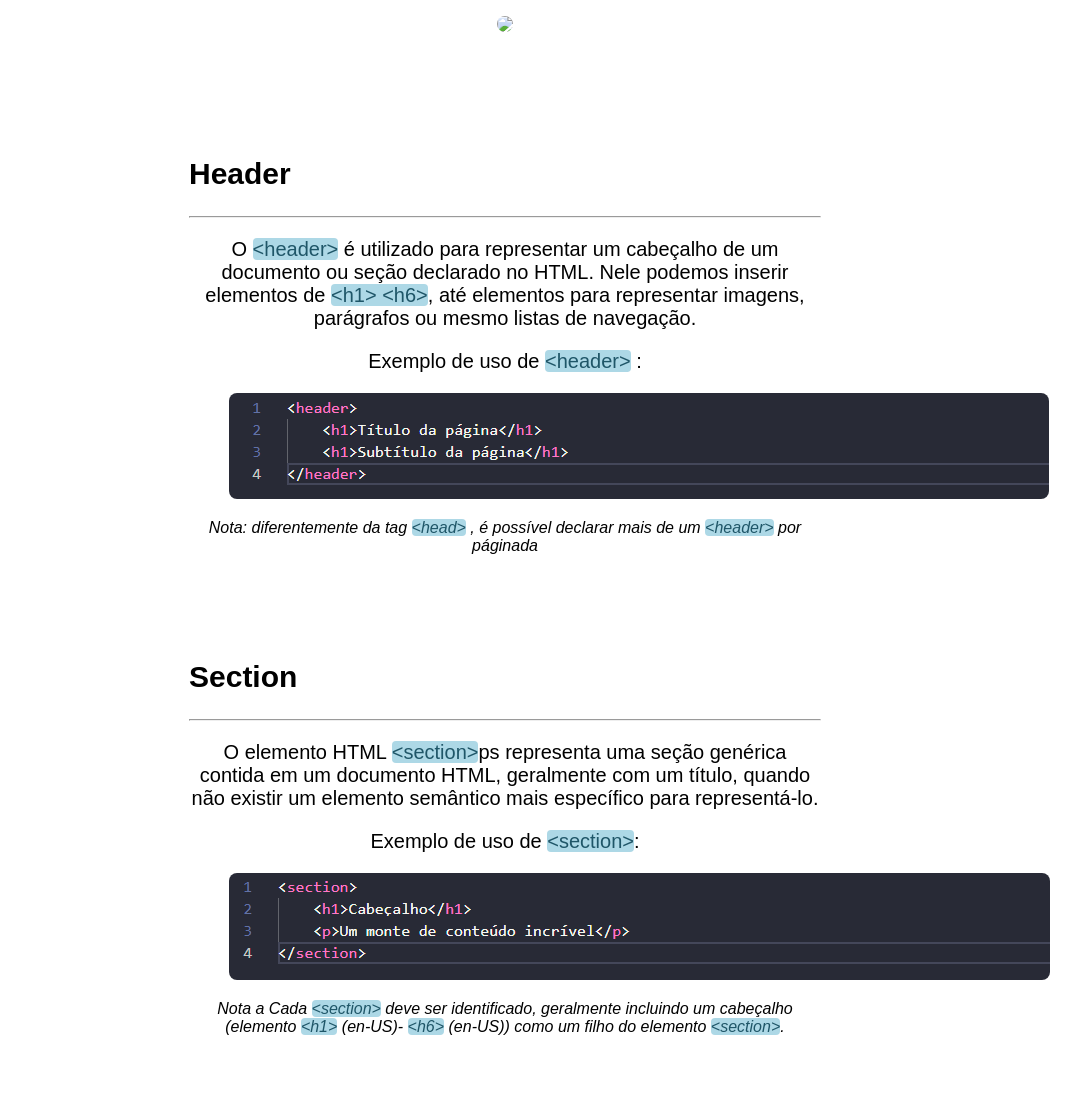
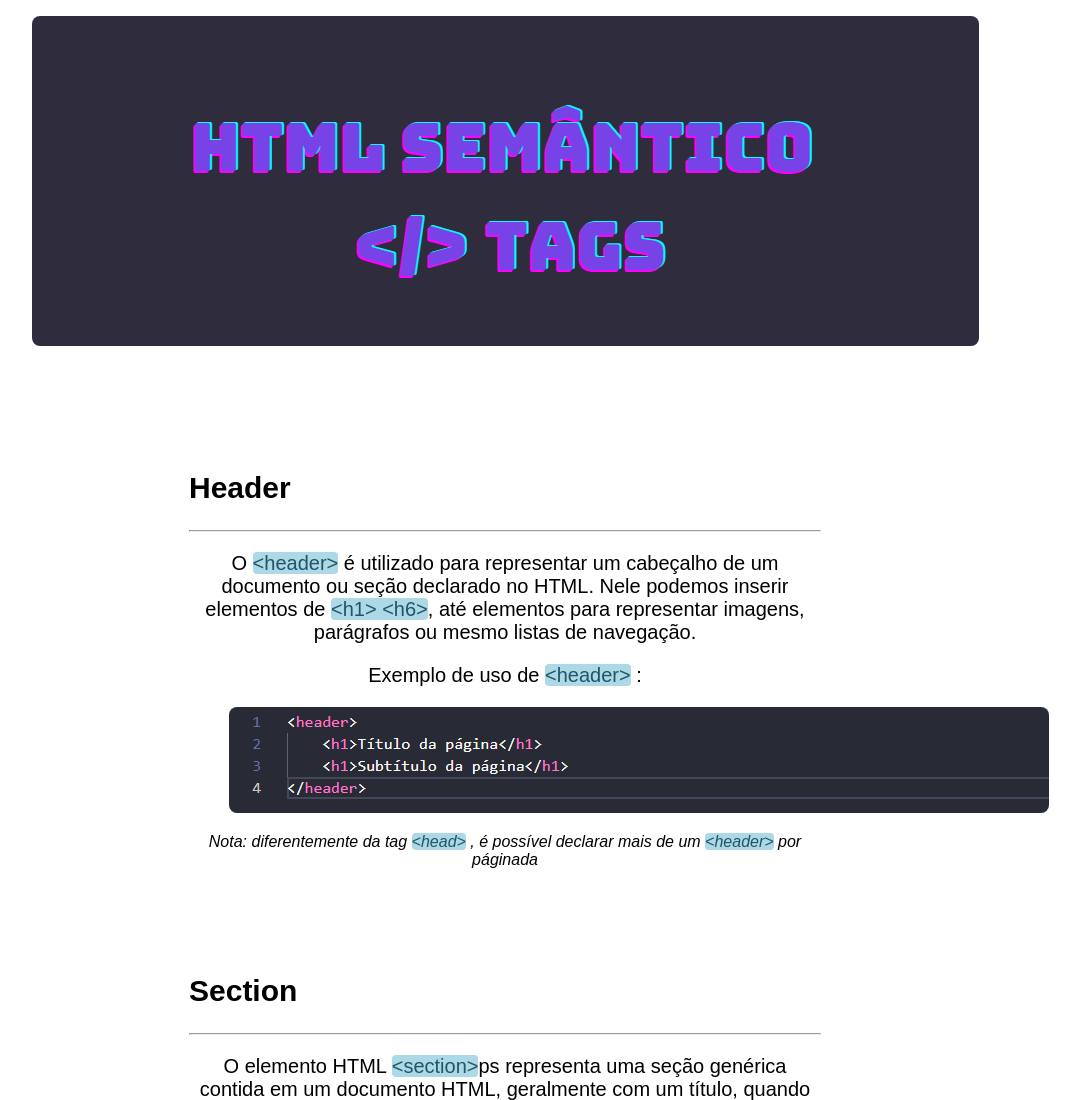
Before and after one commit to danilot1/htmlsemantico, a plain HTML site: page index.html in a window 1280 px wide. Shown: the top 1100 px of the page, without its empty margins (135-1215 px from the left). Drawn offline with Linux system fonts and the light colour scheme.

Commit message:
Update index.html

```diff
--- a/index.html
+++ b/index.html
@@ -12,7 +12,7 @@
 <body>
     <main>
         <center>
-          <figure class="fig"> <img src="img/printlogo.png"> </figure>
+          <figure class="fig"> <img src="img/logo.png"> </figure>
             <section class="tags">
                 <h1 class="titulo"> Header </h1>
                 <hr>
```
